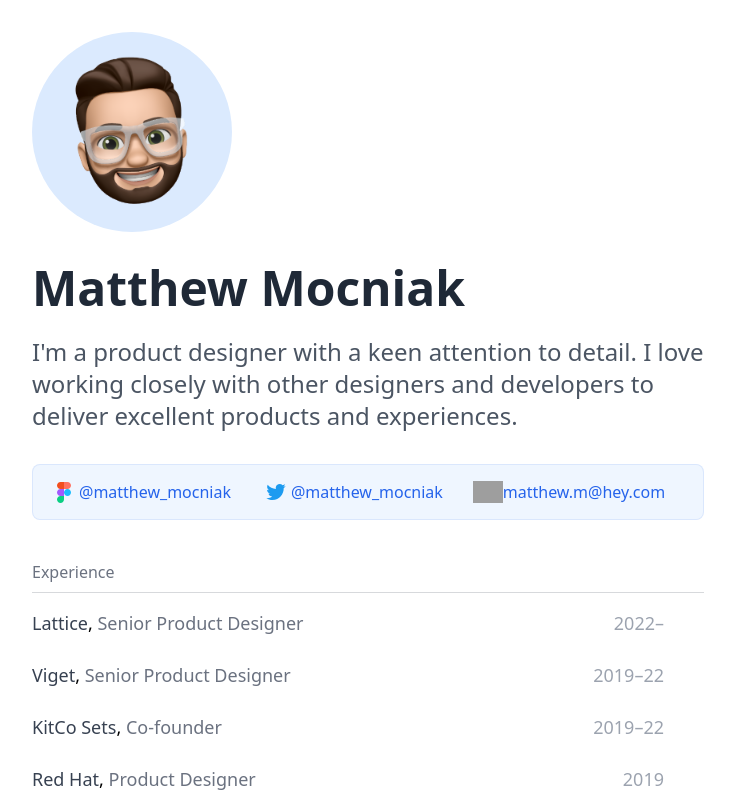
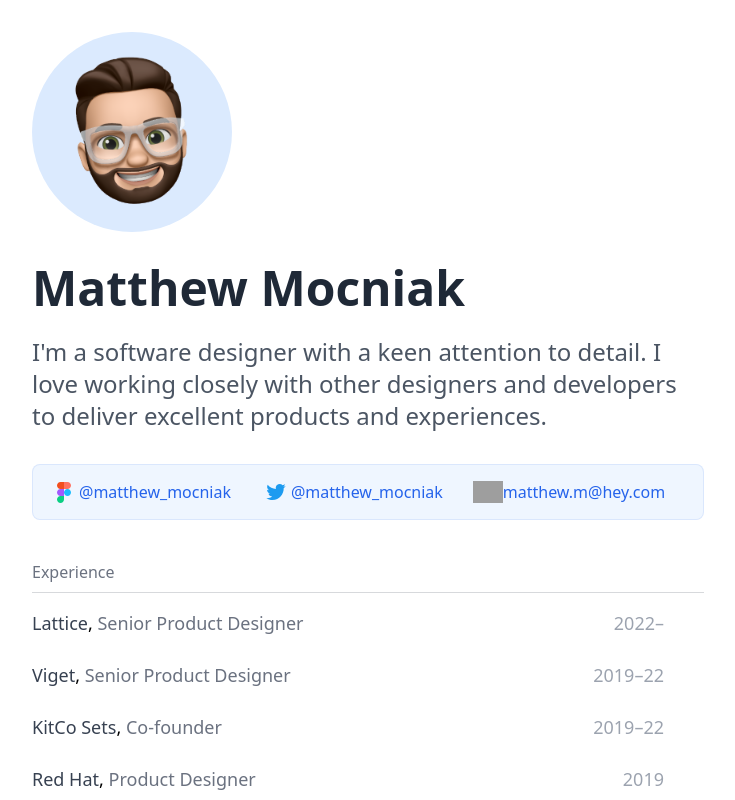
Before and after one commit to mmocniak/matthew-mocniak-com, a Next.js app: page / in a window 1280 px wide. Shown: the top 800 px of the page, without its empty margins (64-799 px from the left). Built offline with nearby package versions, Linux system fonts and the light colour scheme; grey boxes are pictures that could not be loaded.

Commit message:
Testing updates to pages

```diff
--- a/pages/index.js
+++ b/pages/index.js
@@ -22,7 +22,7 @@ export default function Home() {
               Matthew Mocniak
             </h1>
             <h2 className="text-xl sm:text-2xl text-gray-600 ">
-              I'm a product designer with a keen attention to detail. I love
+              I'm a software designer with a keen attention to detail. I love
               working closely with other designers and developers to deliver
               excellent products and experiences.
             </h2>
```
